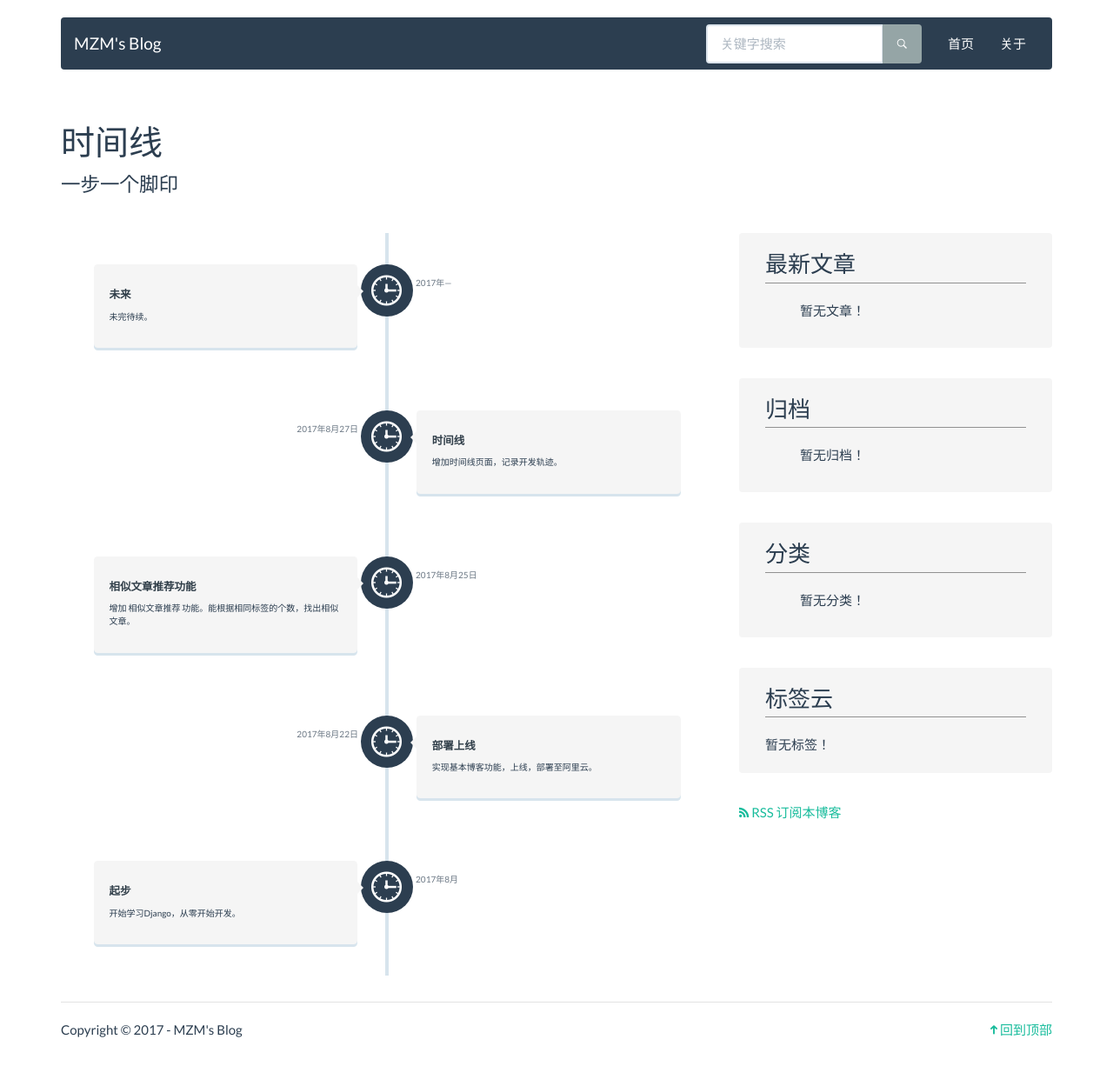
After one commit to mozhemeng/DjangoBLOG, a Django app: page /about_me/ in a window 1280 px wide. The commit adds this page. Shown: the whole page at 87% size. Run offline with Django 3.2, Linux system fonts and the light colour scheme; data that the repository does not hold is empty; some libraries are stand-ins or nearby versions.

Commit message:
add timeline

```diff
--- a/blog/models.py
+++ b/blog/models.py
@@ -41,7 +41,7 @@ class Post(models.Model):
     tags = models.ManyToManyField(Tag, blank=True, verbose_name='标签云')
     author = models.ForeignKey(User, verbose_name='作者')
     views = models.PositiveIntegerField(default=0, verbose_name='浏览数')
-    status = models.IntegerField(choices=STATUS_CHOICES, default=0, verbose_name='发布状态')
+    status = models.IntegerField(choices=STATUS_CHOICES, default=1, verbose_name='发布状态')
     objects = models.Manager()
     published = PublishedManager()
 
--- a/blog/static/blog/css/style.css
+++ b/blog/static/blog/css/style.css
@@ -33,6 +33,7 @@ body {
   margin-bottom: 35px;
   position: relative;
   overflow: hidden;
+  border-radius: 0.25em;
 }
 
 .post .post-head {
@@ -100,6 +101,7 @@ body {
 }
 .widget {
   margin-bottom: 35px;
+  border-radius: 0.25em;
 }
 .widget .title {
   margin-top: 0;
--- /dev/null
+++ b/blog/static/blog/css/timelinestyle.css
@@ -0,0 +1,245 @@
+
+html * {
+  -webkit-font-smoothing: antialiased;
+  -moz-osx-font-smoothing: grayscale;
+}
+
+/* --------------------------------
+
+Modules - reusable parts of our design
+
+-------------------------------- */
+.cd-container {
+  /* this class is used to give a max-width to the element it is applied to, and center it horizontally when it reaches that max-width */
+  width: 90%;
+  max-width: 1170px;
+  margin: 0 auto;
+}
+.cd-container::after {
+  /* clearfix */
+  content: '';
+  display: table;
+  clear: both;
+}
+
+/* --------------------------------
+
+Main components
+
+-------------------------------- */
+
+#cd-timeline {
+  position: relative;
+  padding: 2em 0;
+  /*margin-top: 2em;*/
+  /*margin-bottom: 2em;*/
+}
+#cd-timeline::before {
+  /* this is the vertical line */
+  content: '';
+  position: absolute;
+  top: 0;
+  left: 18px;
+  height: 100%;
+  width: 4px;
+  background: #d7e4ed;
+}
+@media only screen and (min-width: 1170px) {
+  #cd-timeline {
+    /*margin-top: 3em;*/
+  }
+  #cd-timeline::before {
+    left: 50%;
+    margin-left: -2px;
+  }
+}
+
+.cd-timeline-block {
+  position: relative;
+  margin: 2em 0;
+}
+.cd-timeline-block:after {
+  content: "";
+  display: table;
+  clear: both;
+}
+.cd-timeline-block:first-child {
+  margin-top: 0;
+}
+.cd-timeline-block:last-child {
+  margin-bottom: 0;
+}
+@media only screen and (min-width: 1170px) {
+  .cd-timeline-block {
+    margin: 4em 0;
+  }
+  .cd-timeline-block:first-child {
+    margin-top: 0;
+  }
+  .cd-timeline-block:last-child {
+    margin-bottom: 0;
+  }
+}
+
+.cd-timeline-icon {
+  position: absolute;
+  background: #2c3e50;
+  top: 0;
+  left: 0;
+  width: 40px;
+  height: 40px;
+  border-radius: 50%;
+}
+
+.cd-timeline-icon i {
+  display: block;
+  position: relative;
+  margin-left: 7.5px;
+  margin-top: -3px;
+  font-size:30px;
+  color: white;
+}
+
+@media only screen and (min-width: 1170px) {
+  .cd-timeline-icon {
+    width: 60px;
+    height: 60px;
+    left: 50%;
+    margin-left: -30px;
+    /* Force Hardware Acceleration in WebKit */
+    -webkit-transform: translateZ(0);
+    -webkit-backface-visibility: hidden;
+  }
+
+  .cd-timeline-icon i {
+  display: block;
+  position: relative;
+  margin-left: 12px;
+  margin-top: 0px;
+  font-size:40px;
+  color: white;
+  }
+
+  .cssanimations .cd-timeline-icon.is-hidden {
+    visibility: hidden;
+  }
+  .cssanimations .cd-timeline-icon.bounce-in {
+    visibility: visible;
+    -webkit-animation: cd-bounce-1 0.6s;
+    -moz-animation: cd-bounce-1 0.6s;
+    animation: cd-bounce-1 0.6s;
+  }
+}
+
+.cd-timeline-content {
+  position: relative;
+  margin-left: 60px;
+  background: #f5f5f5;
+  border-radius: 0.25em;
+  padding: 1em;
+  box-shadow: 0 3px 0 #d7e4ed;
+}
+.cd-timeline-content:after {
+  content: "";
+  display: table;
+  clear: both;
+}
+.cd-timeline-content h2 {
+  margin-top: 10px;
+  color: #303e49;
+}
+.cd-timeline-content p, .cd-timeline-content .cd-read-more, .cd-timeline-content .cd-date {
+  font-size: 13px;
+  font-size: 0.8125rem;
+}
+
+a.cd-read-more:hover{text-decoration:none; background-color: #424242;  }
+.cd-timeline-content .cd-date {
+  float: left;
+  padding: .8em 0;
+  opacity: .7;
+}
+.cd-timeline-content::before {
+  content: '';
+  position: absolute;
+  top: 16px;
+  right: 100%;
+  height: 0;
+  width: 0;
+  border: 7px solid transparent;
+  border-right: 7px solid #f5f5f5;
+}
+@media only screen and (min-width: 768px) {
+  .cd-timeline-content h2 {
+    font-size: 20px;
+    font-size: 1.25rem;
+  }
+  .cd-timeline-content p {
+    font-size: 16px;
+    font-size: 1rem;
+  }
+  .cd-timeline-content .cd-read-more, .cd-timeline-content .cd-date {
+    font-size: 14px;
+    font-size: 0.875rem;
+  }
+}
+@media only screen and (min-width: 1170px) {
+  .cd-timeline-content {
+    margin-left: 0;
+    /*padding: 1.6em;*/
+    width: 45%;
+  }
+  .cd-timeline-content::before {
+    top: 24px;
+    left: 100%;
+    border-color: transparent;
+    border-left-color: #f5f5f5;
+  }
+  .cd-timeline-content .cd-read-more {
+    float: left;
+  }
+  .cd-timeline-content .cd-date {
+    position: absolute;
+    width: 100%;
+    left: 122%;
+    top: 6px;
+    font-size: 16px;
+    font-size: 1rem;
+  }
+  .cd-timeline-block:nth-child(even) .cd-timeline-content {
+    float: right;
+  }
+  .cd-timeline-block:nth-child(even) .cd-timeline-content::before {
+    top: 24px;
+    left: auto;
+    right: 100%;
+    border-color: transparent;
+    border-right-color: #f5f5f5;
+  }
+  .cd-timeline-block:nth-child(even) .cd-timeline-content .cd-read-more {
+    float: right;
+  }
+  .cd-timeline-block:nth-child(even) .cd-timeline-content .cd-date {
+    left: auto;
+    right: 122%;
+    text-align: right;
+  }
+  .cssanimations .cd-timeline-content.is-hidden {
+    visibility: hidden;
+  }
+  .cssanimations .cd-timeline-content.bounce-in {
+    visibility: visible;
+    -webkit-animation: cd-bounce-2 0.6s;
+    -moz-animation: cd-bounce-2 0.6s;
+    animation: cd-bounce-2 0.6s;
+  }
+}
+
+@media only screen and (min-width: 1170px) {
+  /* inverse bounce effect on even content blocks */
+  .cssanimations .cd-timeline-block:nth-child(even) .cd-timeline-content.bounce-in {
+    -webkit-animation: cd-bounce-2-inverse 0.6s;
+    -moz-animation: cd-bounce-2-inverse 0.6s;
+    animation: cd-bounce-2-inverse 0.6s;
+  }
+}
--- a/blog/urls.py
+++ b/blog/urls.py
@@ -9,4 +9,5 @@ urlpatterns = [
     url(r'category/(?P<pk>[0-9]+)/$', views.CategoryView.as_view(), name='category'),
     url(r'tag/(?P<pk>[0-9]+)/$', views.TagView.as_view(), name='tag'),
     url(r'^post/(?P<pk>[0-9]+)/email_share/$', views.email_share, name='email_share'),
+    url(r'^about_me/$', views.about_me, name='about_me'),
 ]
--- a/blog/views.py
+++ b/blog/views.py
@@ -147,3 +147,7 @@ def email_share(request, pk):
     else:
         form = EmailForm()
     return render(request, 'blog/emailshare.html', {'form': form, 'post': post})
+
+
+def about_me(request):
+    return render(request, 'blog/aboutme.html')
--- a/templates/base.html
+++ b/templates/base.html
@@ -15,6 +15,7 @@
     <link rel="stylesheet" href="{% static 'blog/css/style.css' %}">
     <link rel="stylesheet" href="{% static 'blog/css/bootstrap-theme.css' %}">
     <link rel="stylesheet" href="{% static 'blog/css/highlights/github.css' %}">
+    <link rel="stylesheet" href="{% static 'blog/css/timelinestyle.css' %}">
 
     <!-- icon -->
     <link rel="shortcut icon" href="{% static 'images/favicon.ico' %}" type="icon">
@@ -43,9 +44,9 @@
             <div id="navbar" class="navbar-collapse collapse">
                 <ul class="nav navbar-nav navbar-right">
                     <li><a href="{% url 'blog:index' %}">首页</a></li>
-                    <li><a href="#">博客</a></li>
-                    <li><a href="#">关于</a></li>
-                    <li><a href="#">联系</a></li>
+{#                    <li><a href="#">博客</a></li>#}
+                    <li><a href="{% url 'blog:about_me' %}">关于</a></li>
+{#                    <li><a href="#">联系</a></li>#}
                 </ul>
                 <form role="search" method="get" id="searchform" action="{% url 'haystack_search' %}" class="navbar-form navbar-right">
                     <div class="form-group">
--- /dev/null
+++ b/templates/blog/aboutme.html
@@ -0,0 +1,63 @@
+{% extends 'base.html' %}
+{% block title %}首页{% endblock title %}
+
+{% block pagehead %}
+    <h1 class="blog-title">时间线</h1>
+    <p class="lead blog-description">一步一个脚印</p>
+{% endblock pagehead %}
+
+
+{% block main %}
+    <section id="cd-timeline" class="cd-container">
+	<div class="cd-timeline-block">
+		<div class="cd-timeline-icon">
+			<i class="ion-clock"></i>
+		</div>
+		<div class="cd-timeline-content">
+			<h2><strong>未来</strong></h2>
+			<p>未完待续。</p>
+			<span class="cd-date">2017年—</span>
+		</div>
+	</div>
+	<div class="cd-timeline-block">
+		<div class="cd-timeline-icon">
+			<i class="ion-clock"></i>
+		</div>
+		<div class="cd-timeline-content">
+			<h2><strong>时间线</strong></h2>
+			<p>增加时间线页面，记录开发轨迹。</p>
+			<span class="cd-date">2017年8月27日</span>
+		</div>
+	</div>
+	<div class="cd-timeline-block">
+		<div class="cd-timeline-icon">
+			<i class="ion-clock"></i>
+		</div>
+		<div class="cd-timeline-content">
+			<h2><strong>相似文章推荐功能</strong></h2>
+			<p>增加 相似文章推荐 功能。能根据相同标签的个数，找出相似文章。</p>
+			<span class="cd-date">2017年8月25日</span>
+		</div>
+	</div>
+	<div class="cd-timeline-block">
+		<div class="cd-timeline-icon">
+			<i class="ion-clock"></i>
+		</div>
+		<div class="cd-timeline-content">
+			<h2><strong>部署上线</strong></h2>
+			<p>实现基本博客功能，上线，部署至阿里云。</p>
+			<span class="cd-date">2017年8月22日</span>
+		</div>
+	</div>
+	<div class="cd-timeline-block">
+		<div class="cd-timeline-icon">
+			<i class="ion-clock"></i>
+		</div>
+		<div class="cd-timeline-content">
+			<h2><strong>起步</strong></h2>
+			<p>开始学习Django，从零开始开发。</p>
+			<span class="cd-date">2017年8月</span>
+		</div>
+	</div>
+</section>
+{% endblock main %}
```
Also changed, not shown: blog/migrations/0006_auto_20170827_1436.py (added).
